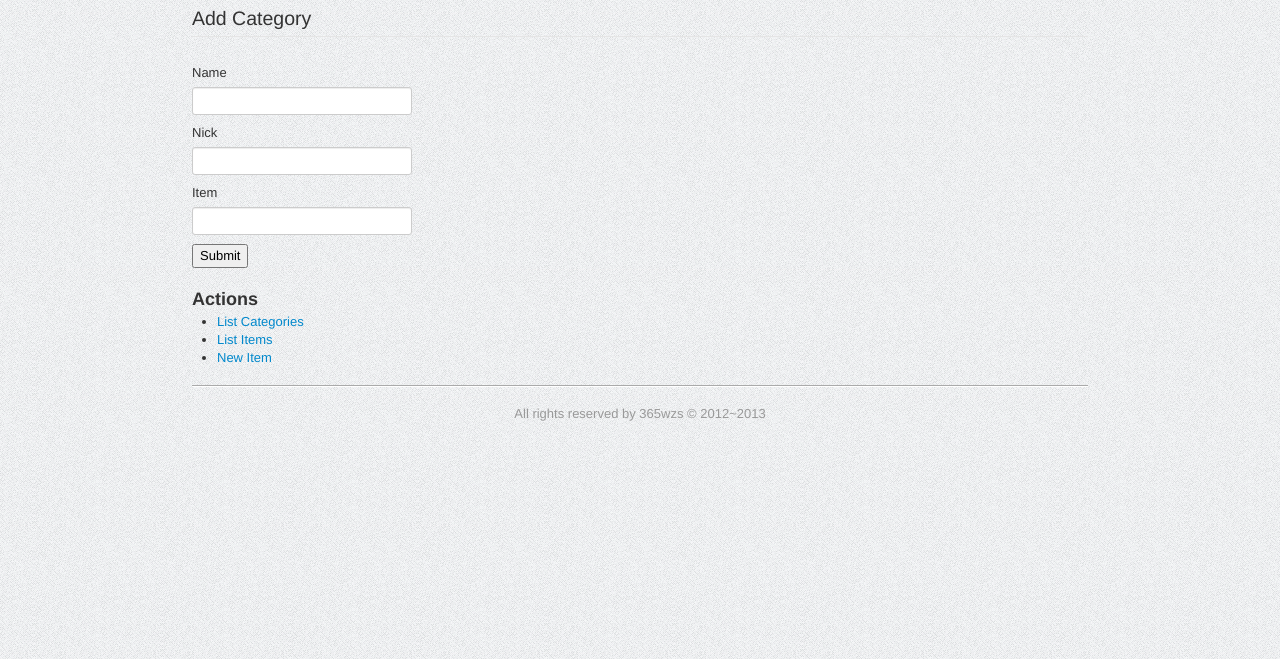
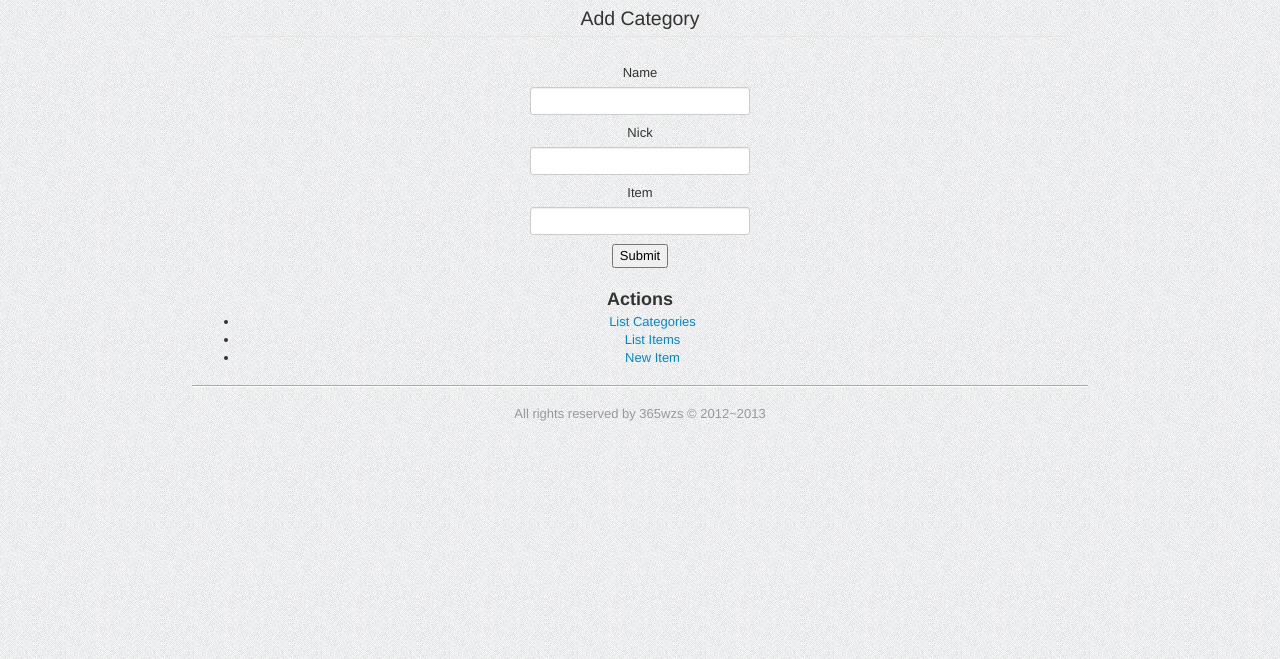
Before and after one commit to 365weizhi/365wzs, a CakePHP app: template app/View/Categories/add.ctp in a window 1280 px wide. Shown: the part 141-800 px from the top of the page. Run offline with PHP 8.4 and a stand-in for CakePHP, Linux system fonts and the light colour scheme; the template is opened without the code that fills it, so the values that code supplies are empty; form fields are guessed from the names that the template uses; style sheets or scripts are compiled from the project's sources; some libraries are stand-ins or nearby versions.

Commit message:
mod: index style.

```diff
--- a/app/View/Ajax/login.ctp
+++ b/app/View/Ajax/login.ctp
@@ -2,10 +2,7 @@
   <fieldset>
     <legend>登陆</legend>
 
-    <label>用户名</label>
     <input type="text" name="username" placeholder="求芳名...">
-
-    <label>密码</label>
     <input type="password" name="password" placeholder="求密码...">
 
     <br />
--- a/app/View/Layouts/default.ctp
+++ b/app/View/Layouts/default.ctp
@@ -94,6 +94,16 @@ $cakeDescription = __d('cake_dev', 'CakePHP: the rapid development php framework
             </div>
         </div>
     </div>
+    <div id="slider">
+        <div id="slide-wrapper">
+            <div class="slide">
+                <div class="content">
+                </div>
+                <div class="image">
+                </div>
+            </div>
+        </div>
+    </div>
     <div id="container">
 		<div id="content">
 			<?php echo $this->Session->flash(); ?>
--- a/app/webroot/css/365wzs.css
+++ b/app/webroot/css/365wzs.css
@@ -73,7 +73,10 @@ hr {
   height: auto;
 }
 #container #content {
-  background: none;
+  text-align: center;
+  margin: 0 auto;
+  clear: both;
+  width: 95%;
 }
 #container #content .image-block {
   margin: 10px;
--- a/app/webroot/css/widgets.css
+++ b/app/webroot/css/widgets.css
@@ -9,6 +9,11 @@
   box-shadow: 0 0 20px #999;
   border-radius: 5px;
 }
+.zform input {
+  padding: 3px;
+  width: 344px;
+  height: auto;
+}
 .zform textarea {
   padding: 3px;
   width: 344px;
--- a/app/webroot/stylus/365wzs.styl
+++ b/app/webroot/stylus/365wzs.styl
@@ -60,7 +60,10 @@ hr
   margin auto
   size 70% auto
   #content
-    background none
+    text-align center
+    margin 0 auto
+    clear both
+    width 95%
     .image-block
       margin 10px
       padding 0
@@ -69,7 +72,7 @@ hr
       box-shadow 0 0 2px #bbb
       width 200px
       border-radius 5px
-      background -webkit-linear-gradient(bottom, #dedede, #efefef 90%)
+      background -webkit-linear-gradient(bottom, #eee, #efefef 90%, white 100%)
     strong
       color #007
     p
@@ -84,12 +87,19 @@ hr
     .image-info
       padding 10px
       border-radius 5px
-      .favor
-        size 50px 50px
-        background black
+      .favor, .like, .at
+        vertical-align middle
+        float right
+        margin 0 5px
+        img
+          size 18px 18px
+        .number
+          vertical-align bottom
+          color #999
+          text-shadow 1px 0 1px white
         &:hover
           cursor pointer
-          background url('../img/favor-hover.png')
+          text-decoration none
 
 #footer
   text-align center
--- a/app/webroot/stylus/widgets.styl
+++ b/app/webroot/stylus/widgets.styl
@@ -2,8 +2,8 @@
 
 $form-width = 350px
 $form-padding = 20px
-$textarea-padding = 3px
 $textarea-height = 200px
+$input-padding = 3px
 
 .zform
   display block
@@ -14,8 +14,11 @@ $textarea-height = 200px
   border solid 1px #ddd
   box-shadow 0 0 20px #999
   border-radius 5px
+  input
+    padding $input-padding
+    size ($form-width - 2*$input-padding) auto
   textarea
-    padding $textarea-padding
-    size ($form-width - 2*$textarea-padding) $textarea-height
+    padding $input-padding
+    size ($form-width - 2*$input-padding) $textarea-height
   select
     size $form-width auto
```
Also changed, not shown: other parts of app/webroot/css/365wzs.css (+24 -7 lines), app/View/Main/index.ctp (+9 -6 lines), app/webroot/img/at.png (added), app/webroot/img/like.png (added).
